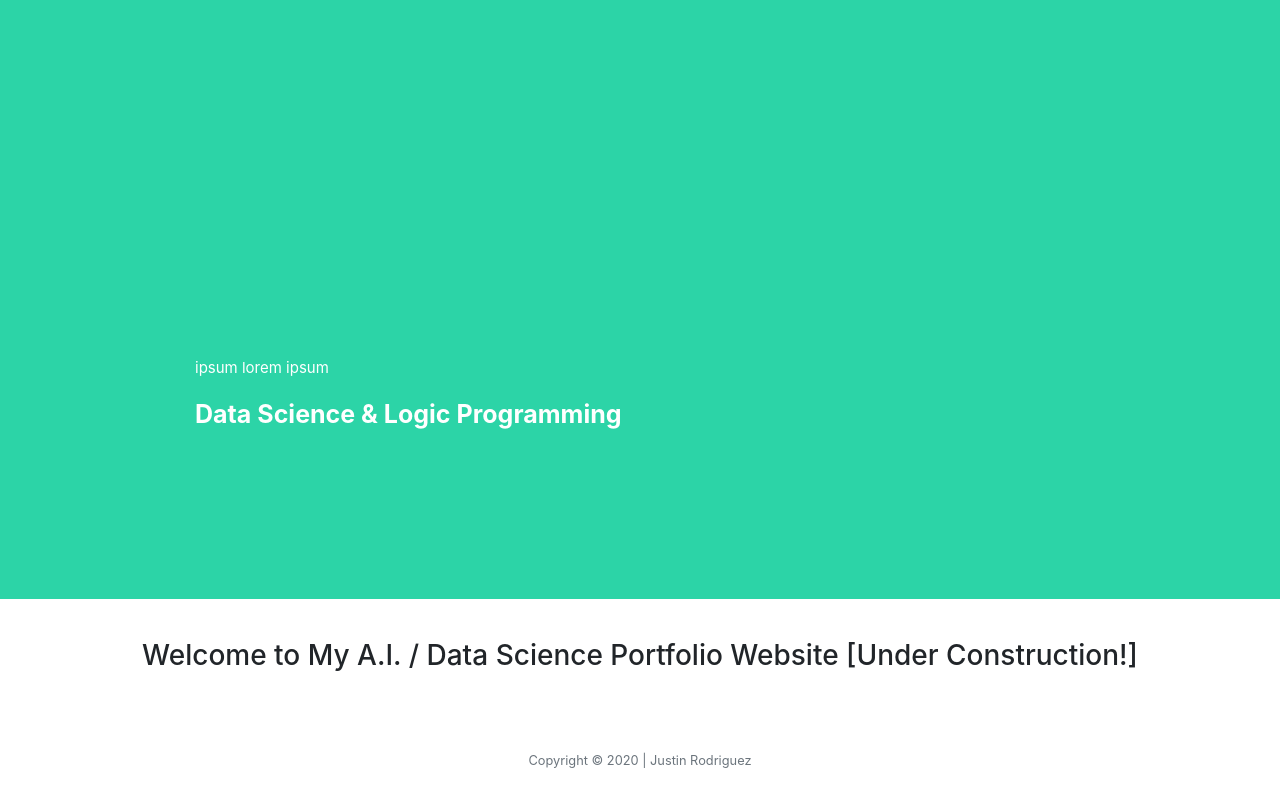
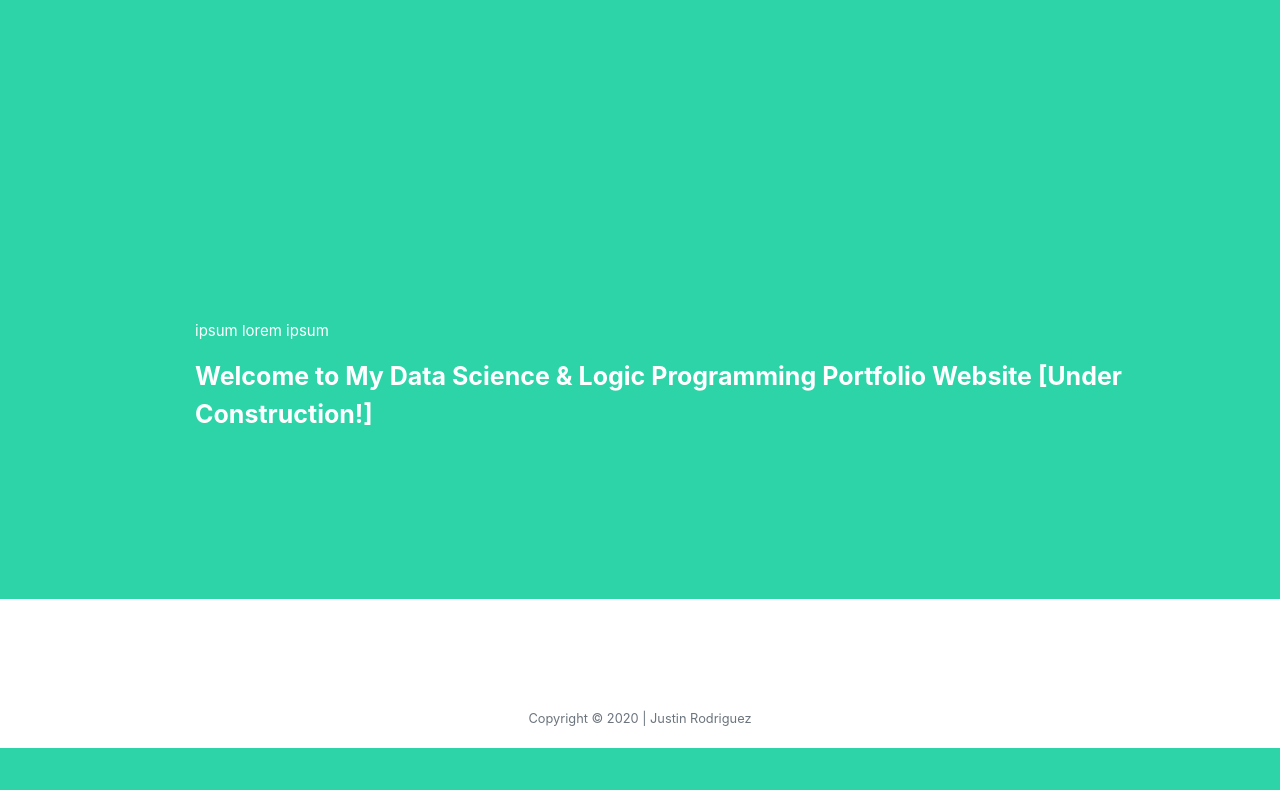
Before and after one commit to just331/personal-website, a Flask app: page / in a window 1280 px wide. Shown: the part 77-867 px from the top of the page. After the commit the page ends 825 px from the top, so only its background shows below. Run offline with Flask 2, Linux system fonts and the light colour scheme; some libraries are stand-ins or nearby versions.

Commit message:
changing titles for sub-pages

```diff
--- a/app.py
+++ b/app.py
@@ -11,7 +11,8 @@ def index():
 
     return render_template('/index.html',
                            greeting=greeting,
-                           title="Data Science & Logic Programming",
+                           title="Welcome to My Data Science & Logic Programming Portfolio Website [Under "
+                                 "Construction!]",
                            id="index")
 
 
--- a/templates/about.html
+++ b/templates/about.html
@@ -9,7 +9,7 @@
         <div class="row portfolio-row justify-content-center">
             <div class="col-md-offset-5">
                 <div class="text-center">
-                    <h2 class="about-header"> {{ about }}</h2>
+
                 </div>
             </div>
         </div>
--- a/templates/index.html
+++ b/templates/index.html
@@ -10,7 +10,7 @@
         <div class="container">
             <div class="row justify-content-center">
                 <div class="col-auto">
-                    <h3>{{ greeting }}</h3>
+
                 </div>
             </div>
         </div>
--- a/templates/portfolio.html
+++ b/templates/portfolio.html
@@ -9,7 +9,6 @@
         <div class="row portfolio-row justify-content-center">
             <div class="col-md-offset-5">
                 <div class="text-center">
-                    <h2 class="portfolio-row"> {{ port }}</h2>
                 </div>
             </div>
         </div>
```
